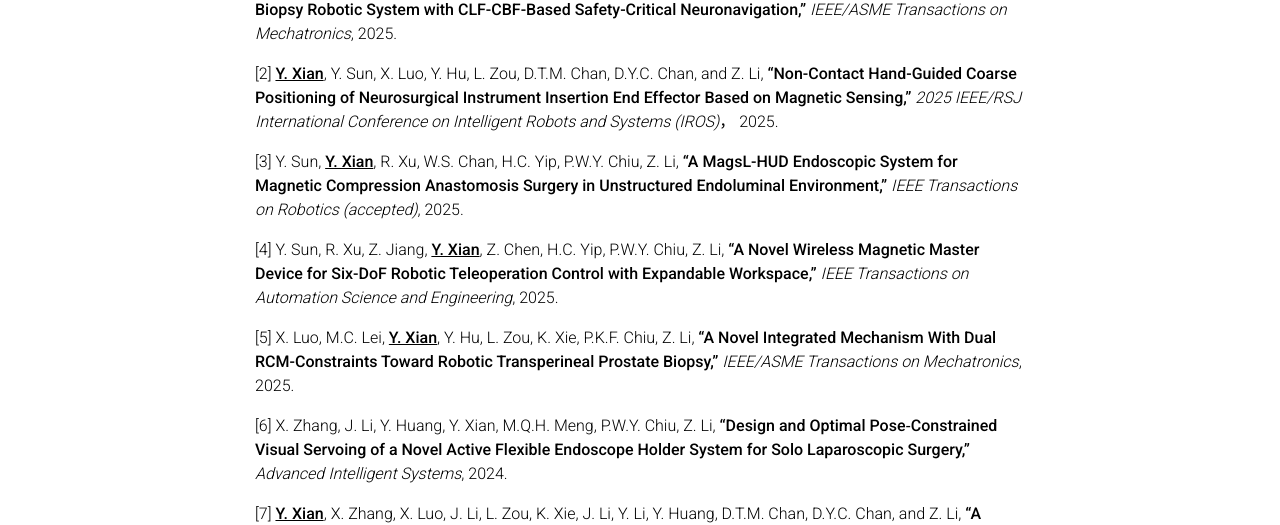
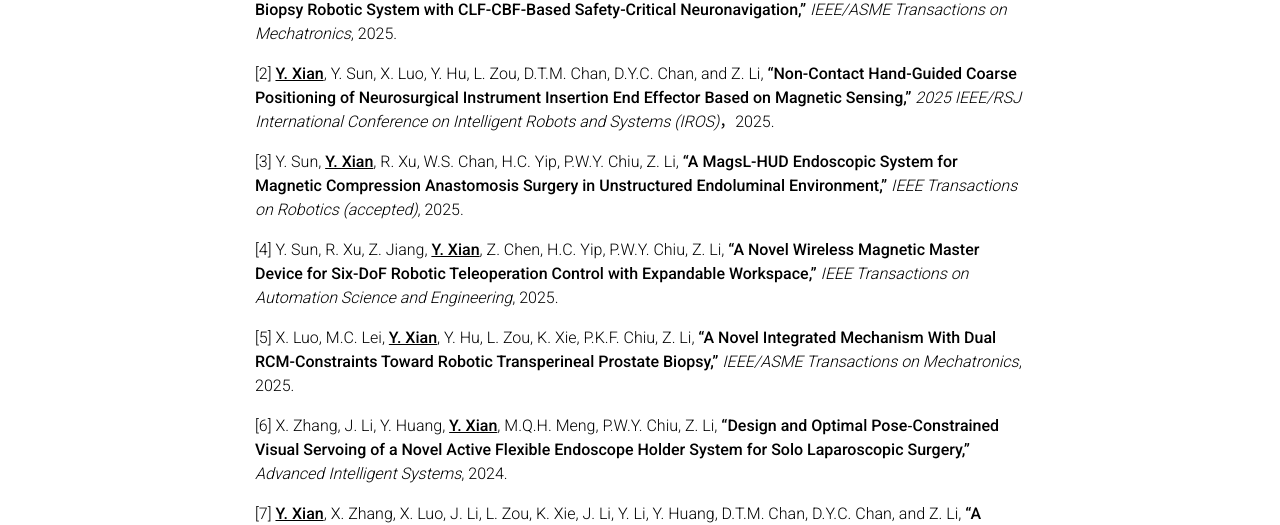
Before and after one commit to yitian-xian/yitian-xian.github.io, a Jekyll site: the page built from _pages/about.md, in a window 1280 px wide and 900 px high, scrolled down 625 px. Shown: the part 148-673 px from the top of the window. Built offline with Jekyll 4.4.1, drawn with Linux system fonts in a browser that asks for light colours; full-size pictures stand in for the smaller copies a plugin makes; emoji names are drawn with the system emoji font; comment, search, counter and statistics services are not loaded; a style sheet for code colours, icons or effects is not loaded.

```diff
--- a/_pages/about.md
+++ b/_pages/about.md
@@ -42,7 +42,7 @@ Faculty of Energy and Power Engineering, University of Shanghai for Science and
 
 [1] **<u>Y. Xian</u>**, Y. Sun, X. Luo, Y. Hu, L. Zou, D.T.M. Chan, D.Y.C. Chan, and Z. Li, **“Task Automated Stereotactic Brain Biopsy Robotic System with CLF-CBF-Based Safety-Critical Neuronavigation,”** *IEEE/ASME Transactions on Mechatronics*, 2025.
 
-[2] **<u>Y. Xian</u>**, Y. Sun, X. Luo, Y. Hu, L. Zou, D.T.M. Chan, D.Y.C. Chan, and Z. Li, **“Non-Contact Hand-Guided Coarse Positioning of Neurosurgical Instrument Insertion End Effector Based on Magnetic Sensing,”** *2025 IEEE/RSJ International Conference on Intelligent Robots and Systems (IROS)*， 2025.
+[2] **<u>Y. Xian</u>**, Y. Sun, X. Luo, Y. Hu, L. Zou, D.T.M. Chan, D.Y.C. Chan, and Z. Li, **“Non-Contact Hand-Guided Coarse Positioning of Neurosurgical Instrument Insertion End Effector Based on Magnetic Sensing,”** *2025 IEEE/RSJ International Conference on Intelligent Robots and Systems (IROS)*，2025.
 
 [3] Y. Sun, **<u>Y. Xian</u>**, R. Xu, W.S. Chan, H.C. Yip, P.W.Y. Chiu, Z. Li, **“A MagsL-HUD Endoscopic System for Magnetic Compression Anastomosis Surgery in Unstructured Endoluminal Environment,”** *IEEE Transactions on Robotics (accepted)*, 2025.
 
@@ -50,7 +50,7 @@ Faculty of Energy and Power Engineering, University of Shanghai for Science and
 
 [5] X. Luo, M.C. Lei, **<u>Y. Xian</u>**, Y. Hu, L. Zou, K. Xie, P.K.F. Chiu, Z. Li, **“A Novel Integrated Mechanism With Dual RCM-Constraints Toward Robotic Transperineal Prostate Biopsy,”** *IEEE/ASME Transactions on Mechatronics*, 2025.
 
-[6] X. Zhang, J. Li, Y. Huang, Y. Xian, M.Q.H. Meng, P.W.Y. Chiu, Z. Li, **“Design and Optimal Pose‐Constrained Visual Servoing of a Novel Active Flexible Endoscope Holder System for Solo Laparoscopic Surgery,”** *Advanced Intelligent Systems*, 2024.
+[6] X. Zhang, J. Li, Y. Huang, **<u>Y. Xian</u>**, M.Q.H. Meng, P.W.Y. Chiu, Z. Li, **“Design and Optimal Pose‐Constrained Visual Servoing of a Novel Active Flexible Endoscope Holder System for Solo Laparoscopic Surgery,”** *Advanced Intelligent Systems*, 2024.
 
 [7] **<u>Y. Xian</u>**, X. Zhang, X. Luo, J. Li, L. Zou, K. Xie, J. Li, Y. Li, Y. Huang, D.T.M. Chan, D.Y.C. Chan, and Z. Li, **“A Semi-Autonomous Stereotactic Brain Biopsy Robotic System with Enhanced Surgical Safety and Surgeon-Robot Collaboration,”** *IEEE Transactions on Biomedical Engineering*, 2023.
 
```
